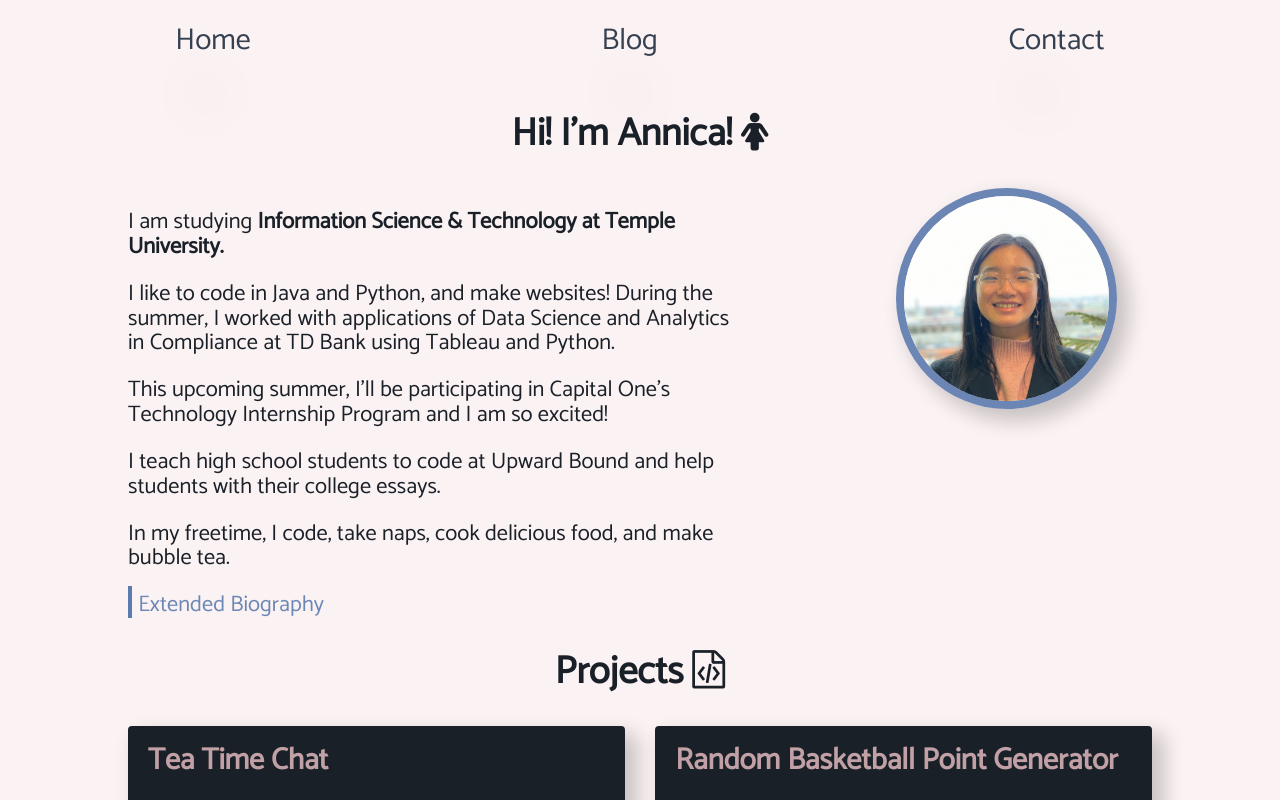
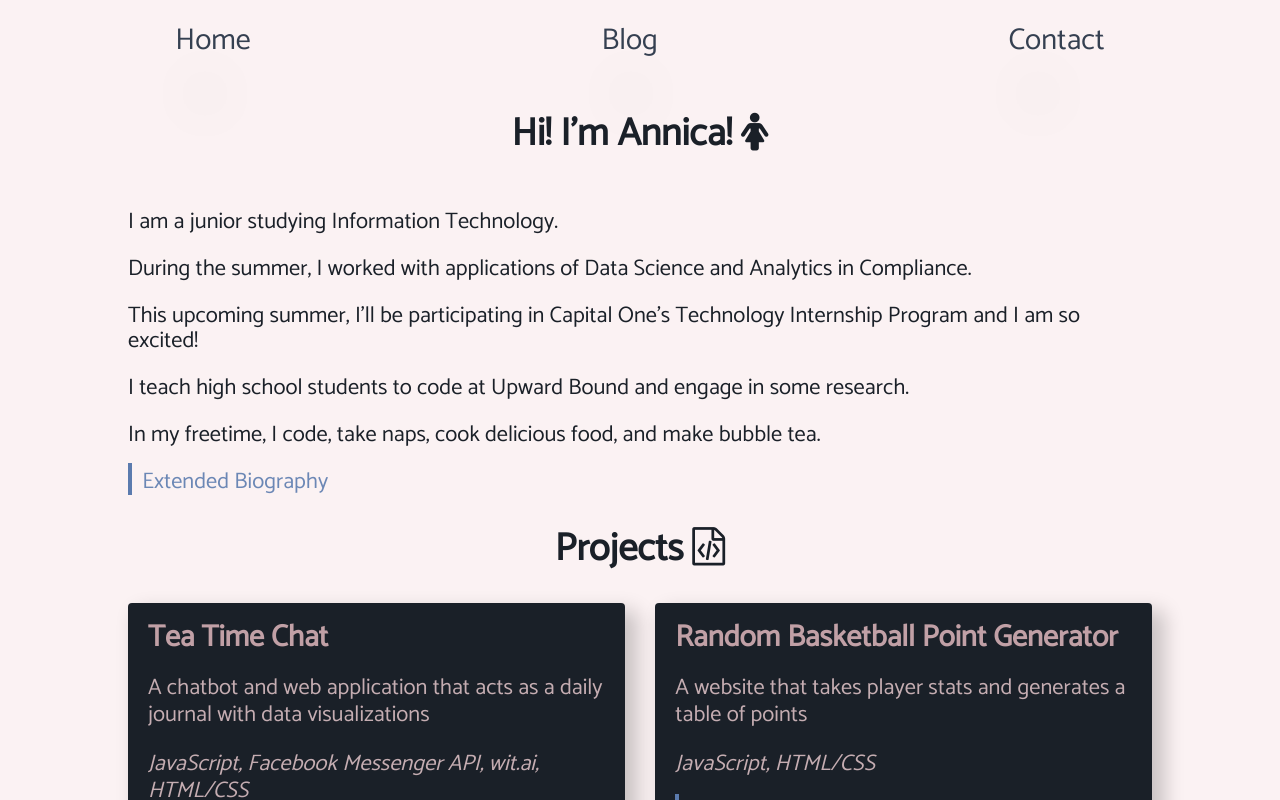
Before and after one commit to chiuannica/banannica, a Vue app: page / in a window 1280 px wide. Shown: the top 800 px of the page. Built offline with nearby package versions, Linux system fonts and the light colour scheme.

Commit message:
took my pic off and changed close button to x

```diff
--- a/src/components/About.vue
+++ b/src/components/About.vue
@@ -6,9 +6,11 @@
         <p v-for="text in texts" :key="text.id" v-html="text.p"></p>
         <router-link class="bio-link" to=/Bio exact>Extended Biography</router-link>
       </div>
+      <!--
       <div class="my-picture">
         <img :src="myPicture" alt="picture of me">
       </div>
+      -->
     </div>
   </div>
 </template>
@@ -22,10 +24,10 @@ export default {
       myPicture: require('@/assets/me.jpg'),
       aboutIcon: 'fa fa-female',
       texts: [
-        { p: 'I am studying <strong>Information Science & Technology at Temple University.</strong>' },
-        { p: 'I like to code in Java and Python, and make websites! During the summer, I worked with applications of Data Science and Analytics in Compliance at TD Bank using Tableau and Python.' },
+        { p: 'I am a junior studying Information Technology.' },
+        { p: 'During the summer, I worked with applications of Data Science and Analytics in Compliance.' },
         { p: 'This upcoming summer, I\'ll be participating in Capital One\'s Technology Internship Program and I am so excited!' },
-        { p: 'I teach high school students to code at Upward Bound and help students with their college essays.' },
+        { p: 'I teach high school students to code at Upward Bound and engage in some research.' },
         { p: 'In my freetime, I code, take naps, cook delicious food, and make bubble tea.' }
       ]
     }
@@ -45,8 +47,10 @@ export default {
   margin-right: 10%;
   justify-content: center;
   align-content: center;
+  /*
   display: grid;
   grid-template-columns: 3fr 1fr;
+  */
 }
 #about > h2 {
   text-align: center;
@@ -64,7 +68,7 @@ export default {
   box-shadow: 1em 1em 2em .25em rgba(0,0,0,.2);
 }
 .text {
-  width: 80%;
+  width: 100%;
 }
 .bio-link {
   padding-left: 1%;
--- a/src/components/Bio.vue
+++ b/src/components/Bio.vue
@@ -15,7 +15,7 @@ export default {
       title: 'Bio',
       icon: 'fa fa-coffee',
       paragraphs: [
-        { id: 0, p: 'Coming soon' }
+        { id: 0, p: 'Coming soon (maybe never)' }
       ]
     }
   }
--- a/src/components/Blog.vue
+++ b/src/components/Blog.vue
@@ -21,7 +21,7 @@
           </div>
         </div>
         <div class="blog-close-wrapper">
-          <button class="blog-close-btn" v-on:click="blog.showBlog = !blog.showBlog">Close blog</button>
+          <button class="blog-close-btn" v-on:click="blog.showBlog = !blog.showBlog"><i class="fa fa-times"></i></button>
         </div>
       </article>
       </div>
@@ -423,12 +423,11 @@ article {
   font-family: 'Catamaran', 'Gill Sans', 'Gill Sans MT', Calibri, 'Trebuchet MS', sans-serif;
   font-size: 1rem;
   display: block;
-  width: 20%;
+  width: 10%;
   color: hsla(354, 51%, 95%, 0.8);
   background: hsla(354, 51%, 38%, 0.8);
   border: 0;
   border-radius: 0.5vh;
-  padding: 1%;
   padding-left: auto;
   padding-right: auto;
   transition: all 0.7s;
```
